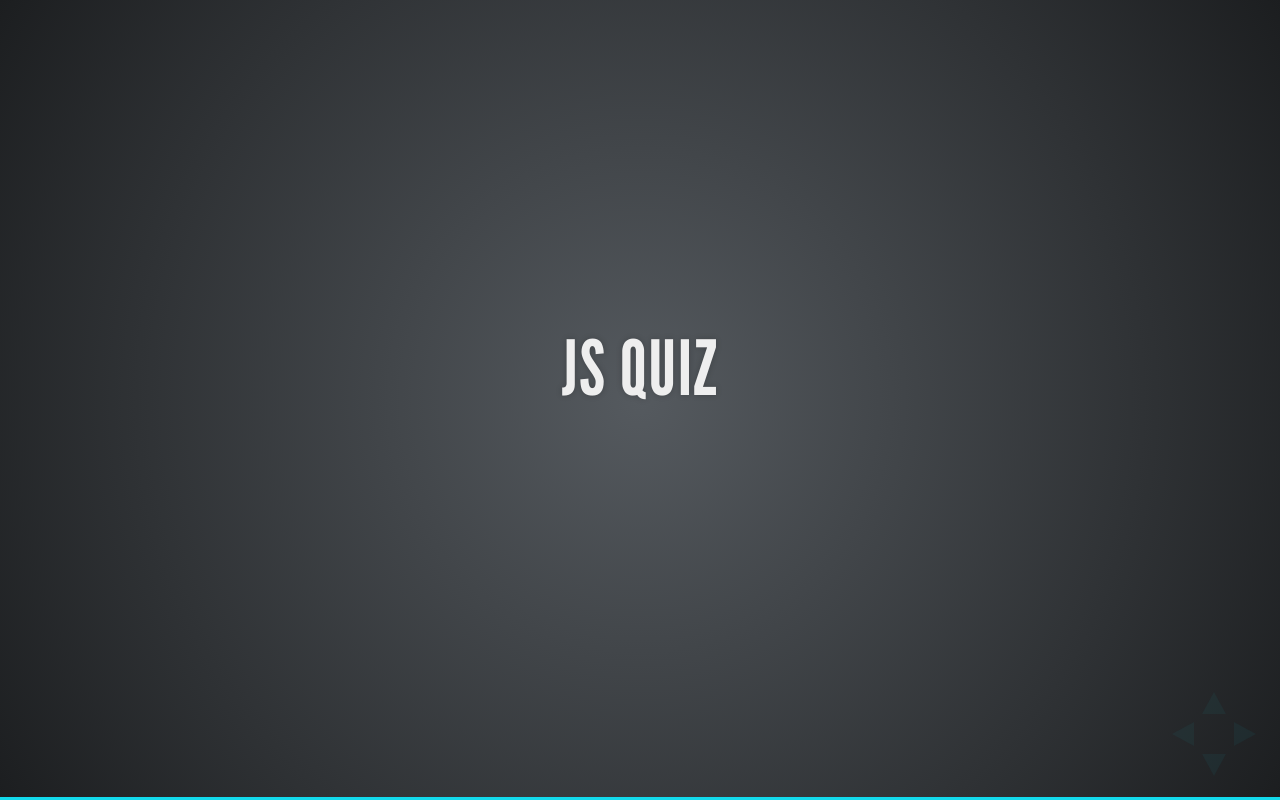
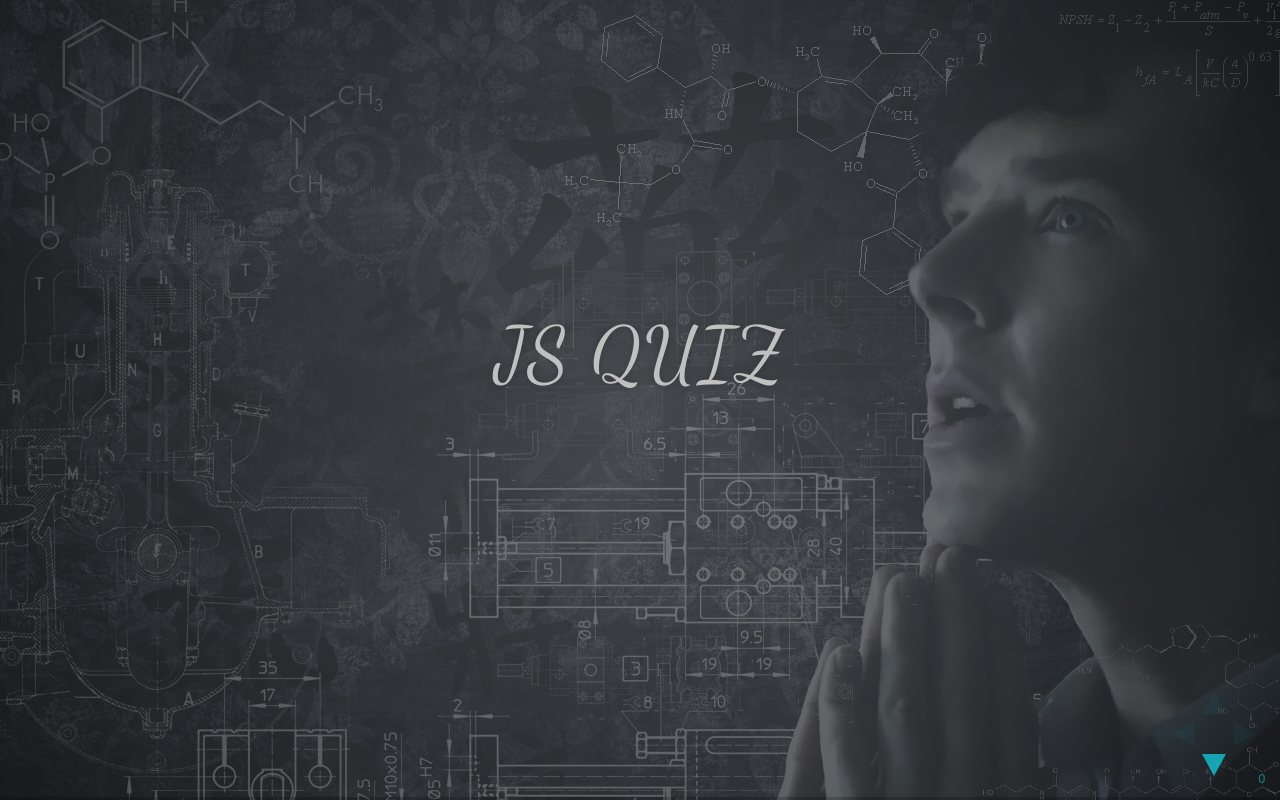
Before and after one commit to varunlalan/js_quiz, a website: page index.html in a window 1280 px wide. Drawn offline with Linux system fonts and the light colour scheme; a web font is replaced by a local one.

Commit message:
UI changes

```diff
--- a/css/reveal.css
+++ b/css/reveal.css
@@ -31,6 +31,7 @@ html, body, .reveal div, .reveal span, .reveal applet, .reveal object, .reveal i
 	border: 0;
 	font-size: 100%;
 	font: inherit;
+	font-family: 'Overlock', cursive;
 	vertical-align: baseline;
 }
 
@@ -43,6 +44,12 @@ html, body, .reveal div, .reveal span, .reveal applet, .reveal object, .reveal i
 }
 .reveal section.no_center_align p.one_level_indent{
 	margin-left: 30px;
+}
+.reveal section.no_center_align p.two_level_indent{
+	margin-left: 60px;
+}
+.reveal section.no_center_align p.three_level_indent{
+	margin-left: 90px;
 }
 
 /*********************************************
@@ -327,13 +334,13 @@ body {
 	margin: 15px auto;
 
 	text-align: left;
-	font-size: 0.55em;
+	/*font-size: 0.55em;
 	font-family: monospace;
 	line-height: 1.2em;
 
 	word-wrap: break-word;
 
-	box-shadow: 0px 0px 6px rgba(0,0,0,0.3);
+	box-shadow: 0px 0px 6px rgba(0,0,0,0.3);*/
 }
 .reveal code {
 	font-family: monospace;
@@ -343,6 +350,7 @@ body {
 	overflow: auto;
 	max-height: 400px;
 	word-wrap: normal;
+	background: transparent;
 }
 .reveal pre.stretch code {
 	height: 100%;
@@ -1314,6 +1322,7 @@ body {
 
 .reveal>.backgrounds {
 	position: absolute;
+	opacity: 0.2;
 	width: 100%;
 	height: 100%;
 
--- a/css/theme/default.css
+++ b/css/theme/default.css
@@ -1,14 +1,14 @@
-@import url(https://fonts.googleapis.com/css?family=Lato:400,700,400italic,700italic);
+/*@import url(https://fonts.googleapis.com/css?family=Lato:400,700,400italic,700italic);*/
 /**
  * Default theme for reveal.js.
  *
  * Copyright (C) 2011-2012 Hakim El Hattab, http://hakim.se
  */
 @font-face {
-  font-family: 'League Gothic';
-  src: url("../../lib/font/league_gothic-webfont.eot");
+  font-family: 'Dancing Script', cursive;
+  /*src: url("../../lib/font/league_gothic-webfont.eot");
   src: url("../../lib/font/league_gothic-webfont.eot?#iefix") format("embedded-opentype"), url("../../lib/font/league_gothic-webfont.woff") format("woff"), url("../../lib/font/league_gothic-webfont.ttf") format("truetype"), url("../../lib/font/league_gothic-webfont.svg#LeagueGothicRegular") format("svg");
-  font-weight: normal;
+  font-weight: normal;*/
   font-style: normal; }
 
 /*********************************************
@@ -25,11 +25,11 @@ body {
   background-color: #2b2b2b; }
 
 .reveal {
-  font-family: "Lato", sans-serif;
+  font-family: 'Dancing Script', cursive;
   font-size: 36px;
   font-weight: normal;
   letter-spacing: -0.02em;
-  color: #eeeeee; }
+  color: ivory; }
 
 ::selection {
   color: white;
@@ -45,12 +45,11 @@ body {
 .reveal h4,
 .reveal h5,
 .reveal h6 {
-  margin: 0 0 20px 0;
-  color: #eeeeee;
-  font-family: "League Gothic", Impact, sans-serif;
+  margin: 0 0 50px 0;
+  color: silver;
+  font-family: 'Dancing Script', cursive;
   line-height: 0.9em;
   letter-spacing: 0.02em;
-  text-transform: uppercase;
   text-shadow: 0px 0px 6px rgba(0, 0, 0, 0.2); }
 
 .reveal h1 {
--- a/index.html
+++ b/index.html
@@ -14,6 +14,8 @@
 
     <meta name="viewport" content="width=device-width, initial-scale=1.0, maximum-scale=1.0, user-scalable=no">
 
+    <link href='http://fonts.googleapis.com/css?family=Overlock' rel='stylesheet' type='text/css'>
+    <link href='http://fonts.googleapis.com/css?family=Dancing+Script' rel='stylesheet' type='text/css'>
     <link rel="stylesheet" href="css/reveal.css">
     <link rel="stylesheet" href="css/theme/default.css" id="theme">
 
@@ -46,10 +48,11 @@
           <section>
             <h2>JS QUIZ</h2>
           </section>
+          <section>
+            <img src='images/sherlock_excited.jpg'/>
           </section>
-
+        </section>
       </div>
-
     </div>
 
     <script src="lib/js/head.min.js"></script>
@@ -64,12 +67,13 @@
         progress: true,
         history: true,
         center: true,
+        slideNumber: true,
 
         theme: Reveal.getQueryHash().theme, // available themes are in /css/theme
-				transition: Reveal.getQueryHash().transition || 'default', // default/cube/page/concave/zoom/linear/fade/none
+        transition: 'concave', // default/cube/page/concave/zoom/linear/fade/none
 
         // Parallax scrolling
-				// parallaxBackgroundImage: 'https://s3.amazonaws.com/hakim-static/reveal-js/reveal-parallax-1.jpg',
+        parallaxBackgroundImage: 'images/super_sherlock.jpg',
         // parallaxBackgroundSize: '2100px 900px',
 
         // Optional libraries used to extend on reveal.js
```
Also changed, not shown: images/sherlock_excited.jpg (added), images/super_sherlock.jpg (added). Lines whose indentation alone changed are shown as unchanged.
